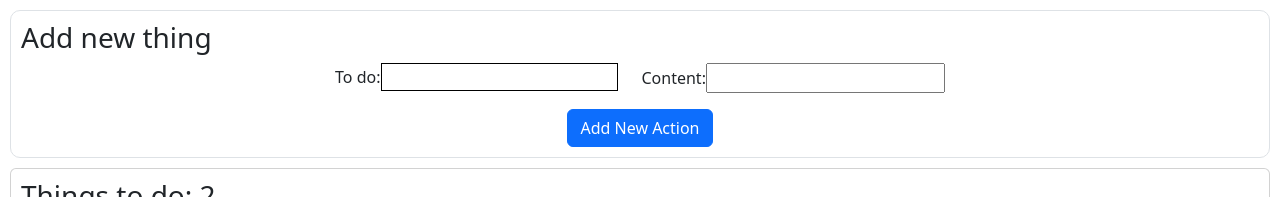
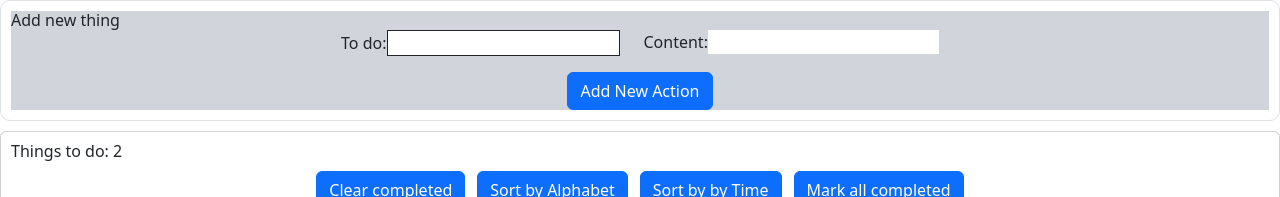
Before and after one commit to RomanKrishtal/Todo-List-redux, a React (Vite) app: page / in a window 1280 px wide. Shown: the top 197 px of the page. Built offline with nearby package versions, Linux system fonts and the light colour scheme.

Commit message:
tailwind added

```diff
--- a/src/App.css
+++ b/src/App.css
@@ -5,7 +5,7 @@
   text-align: center;
 } */
 
-body {
+/* body {
   padding: 10px;
 }
 
@@ -24,8 +24,12 @@ body {
 
 .completed:hover {
   transform: scale(1.03);
-}
+} */
 
 /* .renderedList:hover {
   transform: scale(1.1);
 } */
+
+@tailwind base;
+@tailwind components;
+@tailwind utilities;
--- a/src/features/AddPostForm.jsx
+++ b/src/features/AddPostForm.jsx
@@ -33,7 +33,7 @@ const AddPostForm = () => {
 
     return (
         <Container fluid className="border" style={{padding: "10px", borderRadius: "10px"}}>
-        <div>
+        <div className="bg-gray-300">
         <section>
             <Stack gap={3}>
                 <div>
@@ -58,7 +58,7 @@ const AddPostForm = () => {
             </div>
 
             </div>
-            <Row className="text-center">
+            <Row className="text-center from-indigo-100">
                 <Col>
             <Button onClick={onSaveClick}>Add New Action</Button>
             </Col>
```
